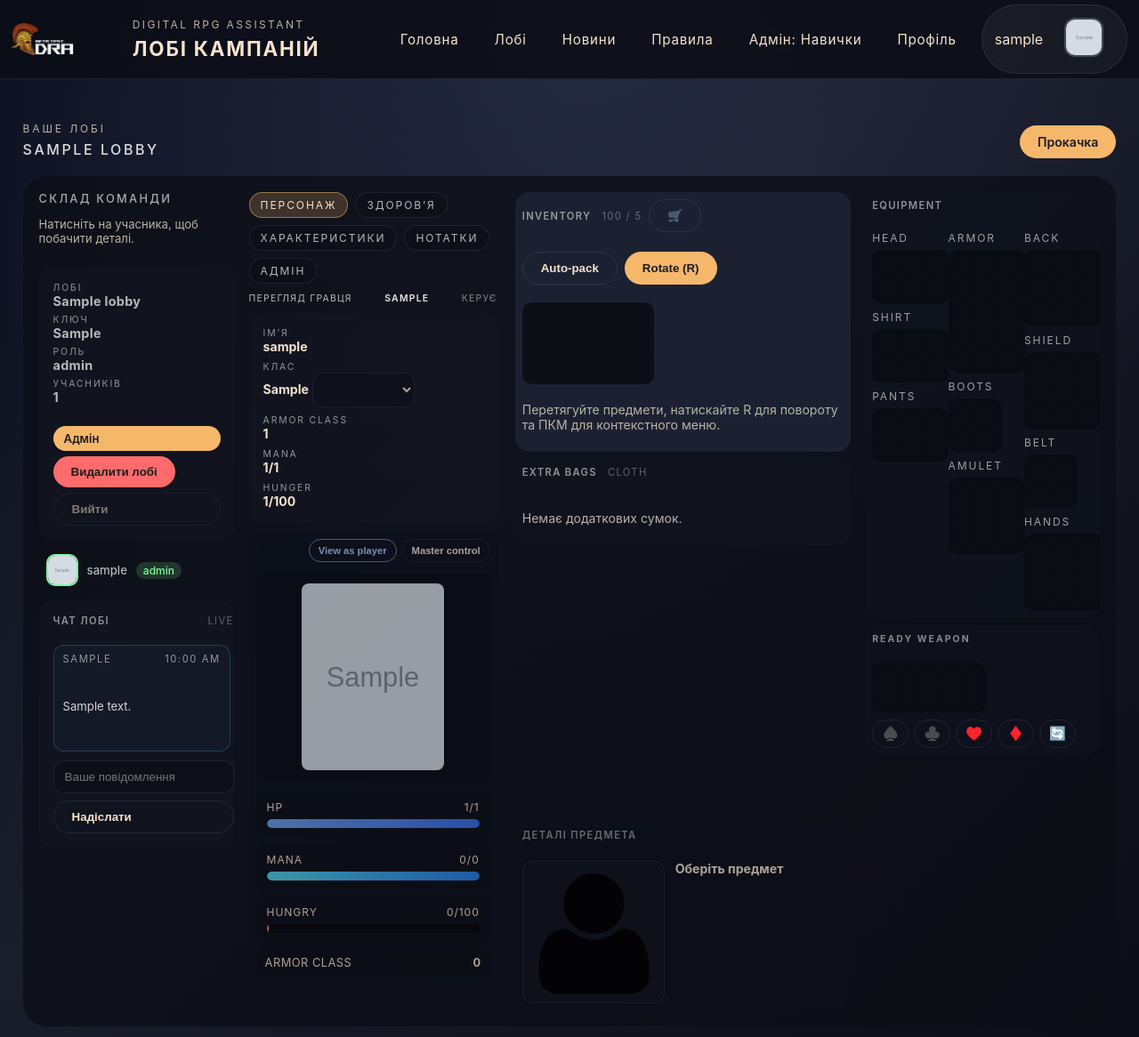
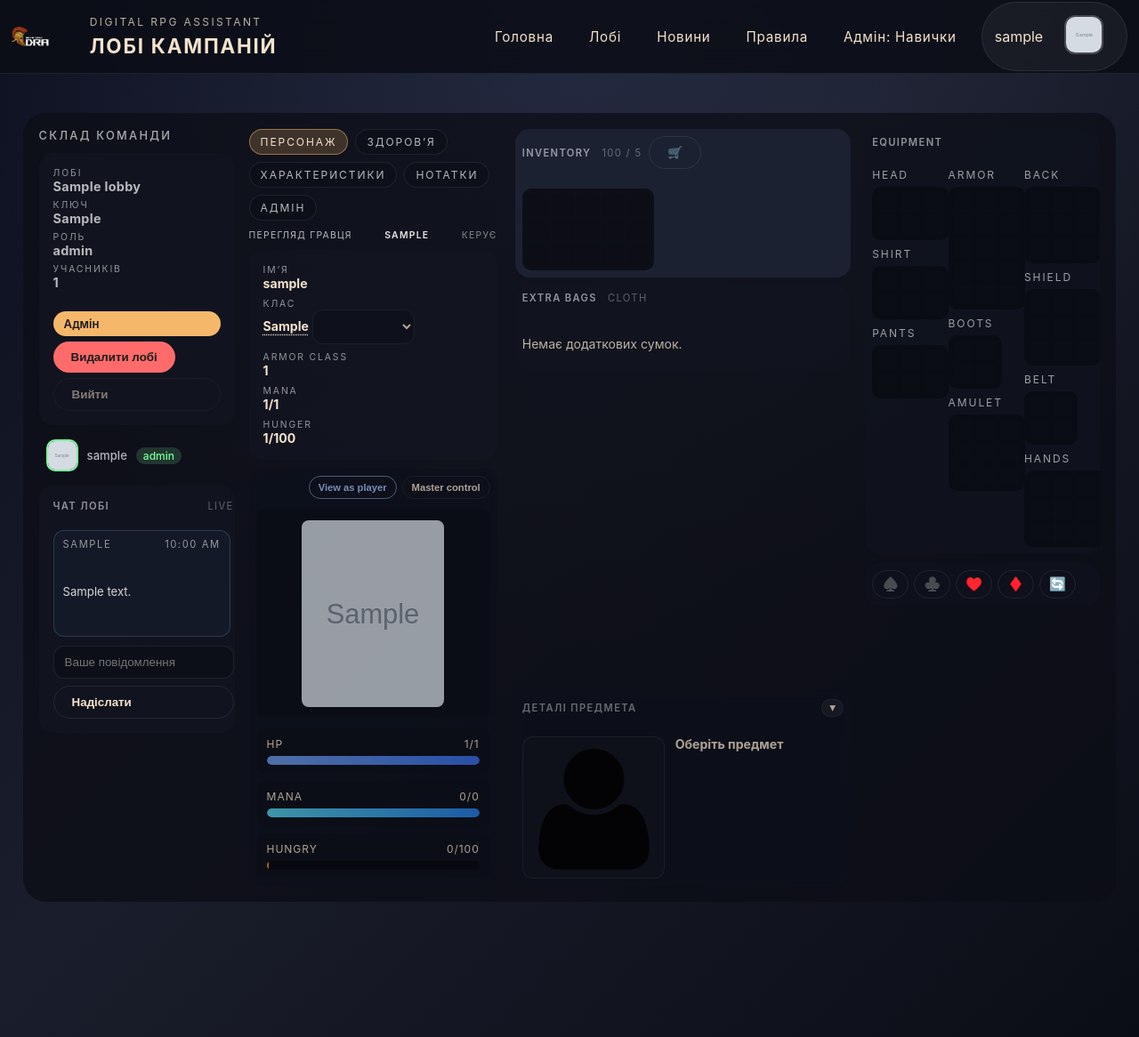
Before and after one commit to filonovnikita952-lang/testGAME, a Flask app: page /Lobby in a window 1280 px wide. Shown: the whole page at 89% size. Run offline with Flask 3, Linux system fonts and the light colour scheme; the visitor is signed in with stand-in values (Sample User, id 1); tables that the repository leaves empty hold one stand-in row (values such as "Sample post"); grey boxes marked "Sample" are stand-in pictures; parts of the project's set-up code (start-up, migrations or seed data) failed here and were passed over.

Commit message:
Tidy lobby UI and add collapsible details

```diff
--- a/static/style.css
+++ b/static/style.css
@@ -73,7 +73,8 @@ a {
     backdrop-filter: blur(14px);
     background: rgba(11, 13, 22, 0.85);
     border-bottom: 1px solid var(--border);
-    padding: 5px 1vw;
+    padding: 2px 1vw;
+    min-height: 64px;
     display: flex;
     align-items: center;
     justify-content: space-between;
@@ -103,7 +104,7 @@ a {
 }
 
 .logo {
-    width: 120px;
+    width: 72px;
     height: auto;
 }
 
@@ -188,7 +189,7 @@ a {
     font-size: 0.88rem;
     overflow: hidden;
     gap: 12px;
-    height: calc(100vh - 76px);
+    height: calc(100vh - 64px);
     min-height: 0;
 }
 
@@ -200,6 +201,38 @@ a {
 
 .page--lobby .dra-card {
     transition: none;
+}
+
+.page--lobby .character-skill-link {
+    cursor: pointer;
+    text-decoration: underline;
+    text-decoration-style: dotted;
+    text-underline-offset: 4px;
+}
+
+.page--lobby .character-skill-link:focus {
+    outline: 2px solid var(--accent);
+    outline-offset: 2px;
+}
+
+.page--lobby .panel-toggle-button {
+    border: 1px solid var(--border);
+    background: rgba(255, 255, 255, 0.05);
+    color: var(--text);
+    border-radius: 999px;
+    padding: 2px 8px;
+    cursor: pointer;
+    font-size: 0.85rem;
+    line-height: 1;
+}
+
+.page--lobby .panel-toggle-button:focus {
+    outline: 2px solid var(--accent);
+    outline-offset: 2px;
+}
+
+.page--lobby .lobby-panel.is-collapsed .panel-body {
+    display: none;
 }
 
 .page--lobby + .footer {
@@ -3343,7 +3376,7 @@ body.skill-check-lock {
 
 @media (max-width: 680px) {
     .header {
-        padding: 16px 5vw;
+        padding: 8px 5vw;
     }
 
     .header__toggle-button {
@@ -3369,7 +3402,7 @@ body.skill-check-lock {
     }
 
     .logo {
-        width: 88px;
+        width: 64px;
     }
 
     .navigation {
--- a/templates/Lobby.html
+++ b/templates/Lobby.html
@@ -45,22 +45,11 @@
         {% for membership in member_lobbies %}
             {% set is_master_user = membership.role == 'master' or membership.lobby.admin_id == user.id %}
             <section class="lobby-room">
-                <header class="lobby-room__header">
-                    <div class="lobby-room__title">
-                        <p class="lobby-room__eyebrow">Ваше лобі</p>
-                        <h2>{{ membership.lobby.name }}</h2>
-                    </div>
-                    <div class="lobby-room__actions">
-                        <a class="button" href="{{ url_for('skills_page') }}" target="_blank" rel="noopener">Прокачка</a>
-                    </div>
-                </header>
-
                 <div class="lobby-room__surface workspace">
                     <div class="lobby-room__grid lobby-room__grid--four">
                         <aside class="lobby-column lobby-column--info lobby-roster">
                             <div class="lobby-roster__header">
                                 <h3>Склад команди</h3>
-                                <p class="muted">Натисніть на учасника, щоб побачити деталі.</p>
                             </div>
                             <div class="lobby-column__scroll">
                                 <div class="lobby-info dra-card">
@@ -207,7 +196,13 @@
                                                 </div>
                                                 <div>
                                                     <span class="lobby-info__label">Клас</span>
-                                                    <strong data-character-class-text>???</strong>
+                                                    <strong
+                                                        data-character-class-text
+                                                        class="character-skill-link"
+                                                        role="link"
+                                                        tabindex="0"
+                                                        data-skills-link
+                                                    >???</strong>
                                                     <select class="is-hidden" data-character-class-select>
                                                         <option value="control">control</option>
                                                         <option value="creation">creation</option>
@@ -274,11 +269,6 @@
                                                             <div class="stat-bar__fill" data-stat-fill="hungry"></div>
                                                         </div>
                                                         <input type="range" min="0" max="100" value="0" class="stat-bar__input" data-stat-input="hungry">
-                                                    </div>
-                                                    <div class="stat-field stat-field--inline">
-                                                        <span>Armor Class</span>
-                                                        <strong data-stat-value="ac">0</strong>
-                                                        <input type="number" min="0" class="stat-field__input" data-stat-input="armor_class">
                                                     </div>
                                                 </div>
                                             </div>
@@ -845,16 +835,7 @@
                                                     {% endif %}
                                                 </div>
                                             </div>
-                                            <div class="inventory-actions" data-inventory-actions>
-                                                <button class="button ghost" type="button" data-action="auto-pack">Auto-pack</button>
-                                                <button class="button" type="button" data-action="rotate-item">Rotate (R)</button>
-                                                <button class="button ghost shop-toggle is-hidden" type="button" data-shop-open>Go to Shop</button>
-                                                {% if is_master_user %}
-                                                    <button class="button ghost shop-toggle is-hidden" type="button" data-shop-stop>Close Shop</button>
-                                                {% endif %}
-                                            </div>
                                             <div class="tetris-grid" data-container-id="inv_main" aria-label="Рюкзак"></div>
-                                            <p class="muted inventory-hint">Перетягуйте предмети, натискайте R для повороту та ПКМ для контекстного меню.</p>
                                         </div>
                                         <div class="inventory-subgrids">
                                             <div class="inventory-grid-panel dra-card">
@@ -868,10 +849,19 @@
                                     </section>
                                 </div>
                                 <div class="lobby-inventory-detail">
-                                    <div class="inventory-panel panel-secondary lobby-panel dra-card">
+                                    <div class="inventory-panel panel-secondary lobby-panel dra-card" data-collapsible-panel="item-detail">
                                         <div class="panel-header">
                                             <span class="panel-title">Деталі предмета</span>
+                                            <button
+                                                type="button"
+                                                class="panel-toggle-button"
+                                                data-panel-toggle
+                                                aria-expanded="true"
+                                                aria-controls="item-detail-body"
+                                                aria-label="Toggle item details"
+                                            >▾</button>
                                         </div>
+                                        <div class="panel-body" id="item-detail-body" data-panel-body>
                                             <div class="item-detail">
                                                 <img src="/static/images/default_avatar.png" alt="Item" class="item-detail__image" data-item-detail-image>
                                                 <div class="item-detail__content">
@@ -894,6 +884,7 @@
                                                     <label for="detail-durability">Durability</label>
                                                     <input type="number" id="detail-durability" min="0" data-detail-durability-input>
                                                     <button class="button ghost" type="button" data-detail-action="set-durability">Set</button>
+                                                </div>
                                             </div>
                                         </div>
                                     </div>
@@ -957,8 +948,6 @@
                                     </div>
                                     <div class="inventory-panel panel-secondary lobby-panel dra-card">
                                         <div class="character-storage">
-                                            <h4 class="inventory-section__title">Ready Weapon</h4>
-                                            <div class="tetris-grid tetris-grid--compact" data-container-id="slot_weapon_main"></div>
                                             <div class="suit-toolbar" data-suit-toolbar>
                                                 <button type="button" class="button ghost suit-button" data-suit-button aria-pressed="true" aria-disabled="false">♠️</button>
                                                 <button type="button" class="button ghost suit-button" data-suit-button aria-pressed="true" aria-disabled="false">♣️</button>
```
Also changed, not shown: static/lobby.js (+64 -0 lines). Lines whose indentation alone changed are shown as unchanged.
